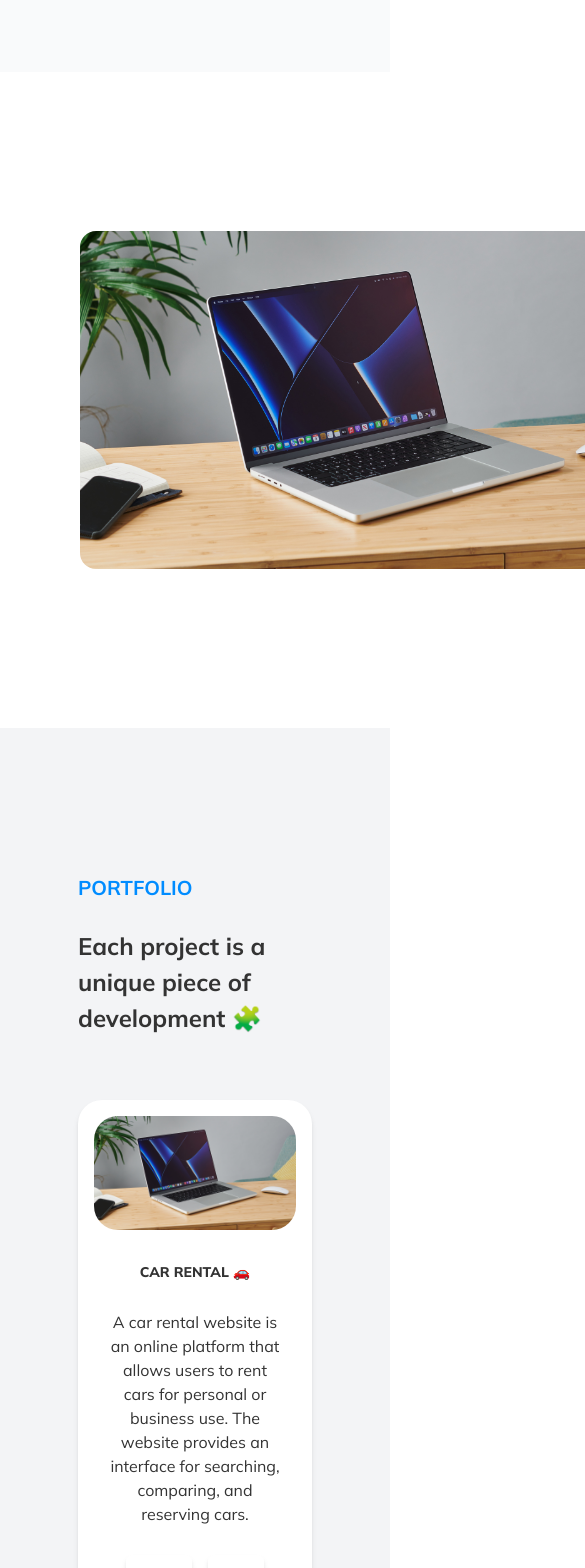
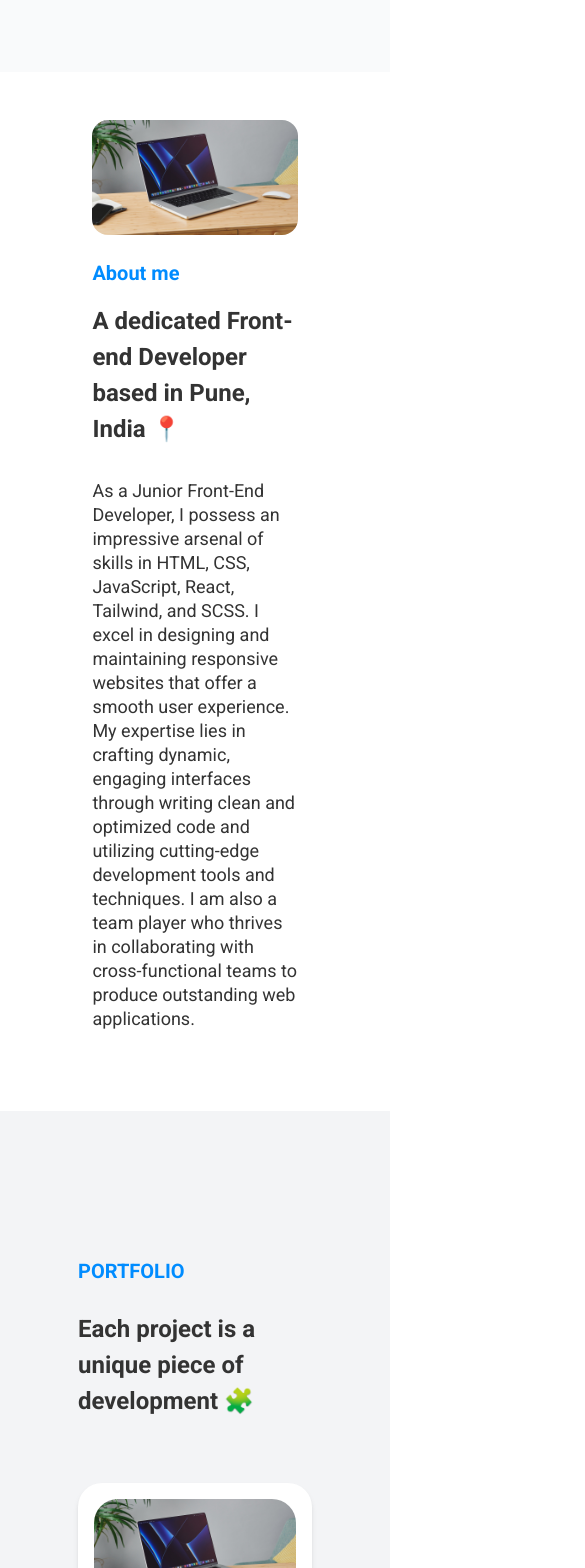
Before and after one commit to Py528/Personal_Website, a React (Vite) app in the folder vite-project/: page / in a window 390 px wide. Shown: the part 860-2428 px from the top of the page, 585 px wide, since content can reach past the window. Built offline with nearby package versions, Linux system fonts and the light colour scheme.

Commit message:
basic responsive design

```diff
--- a/vite-project/src/App.css
+++ b/vite-project/src/App.css
@@ -1,10 +1,10 @@
-@import url('https://fonts.googleapis.com/css2?family=Mulish:ital,wght@0,200;0,300;0,400;0,500;0,600;0,700;0,800;0,900;0,1000;1,200;1,300;1,400;1,500;1,600;1,700;1,800;1,900;1,1000&display=swap');
+@import url('https://fonts.googleapis.com/css2?family=Roboto:ital,wght@0,100;0,300;0,400;0,500;0,700;0,900;1,100;1,300;1,400;1,500;1,700;1,900&display=swap');
 @tailwind base;
 @tailwind components;
 @tailwind utilities;
 
 #root {
-	font-family: 'Mulish', sans-serif;
+	font-family: 'Roboto', sans-serif;
 }
 .hero-img {
 	-webkit-animation: morph 8s ease-in-out infinite;
--- a/vite-project/src/components/About.jsx
+++ b/vite-project/src/components/About.jsx
@@ -3,34 +3,32 @@ import { Macbook } from '../assets/assets';
 
 function About() {
 	return (
-		<div className="about m-auto w-[100%] p-[5rem] bg-white">
-			<div className="container mx-auto w-[1200px] flex gap-[5rem] justify-center items-center">
-				<div className="about-content flex justify-center items-center">
-					<div className="img-side min-w-[50%] min-h-[50%]">
+		<div className="about m-auto px-6 py-12 bg-white">
+			<div className="container mx-auto flex flex-col lg:flex-row gap-6 justify-center items-center max-w-[60%] w-[90%]">
+				<div className="img-side flex-shrink-0 w-full lg:w-1/2 aspect-w-1 aspect-h-1">
 					<img
 						src={Macbook}
-							className="rounded-[16px]"
+						className="rounded-2xl w-full h-auto object-cover"
 						alt="macbook"
 					/>
 				</div>
-					<div className="text-side text-[1.2rem] leading-[1.5rem] mt-[1.5rem] mb-[2.5rem] lg:m p-[2rem]">
-						<h2 className="text-[#008cff] font-bold leading-[2rem] mb-[1.5rem]">About me</h2>
-						<h3 className="text-[#333] text-[2rem] leading-[2rem] my-[1.5rem] font-bold">
+				<div className="text-side w-full lg:w-1/2 text-lg">
+					<h2 className="text-[#008cff] font-bold text-xl lg:text-2xl mb-4 lg:mb-8">About me</h2>
+					<h3 className="text-[#333] font-bold text-2xl lg:text-4xl leading-9 lg:leading-12 mb-8">
 						A dedicated Front-end Developer <br /> based in Pune, India 📍
 					</h3>
-						<p className="text-[#333] leading-[1.5rem] text-[1rem] mb-[2rem]">
+					<p className="text-[#333] leading-6 mb-8">
 						As a Junior Front-End Developer, I possess an impressive arsenal of skills in HTML, CSS,
-							JavaScript, React, Tailwind, and SCSS. I excel in designing and maintaining responsive
-							websites that offer a smooth user experience. My expertise lies in crafting dynamic,
-							engaging interfaces through writing clean and optimized code and utilizing cutting-edge
-							development tools and techniques. I am also a team player who thrives in collaborating with
-							cross-functional teams to produce outstanding web applications.
+						JavaScript, React, Tailwind, and SCSS. I excel in designing and maintaining responsive websites
+						that offer a smooth user experience. My expertise lies in crafting dynamic, engaging interfaces
+						through writing clean and optimized code and utilizing cutting-edge development tools and
+						techniques. I am also a team player who thrives in collaborating with cross-functional teams to
+						produce outstanding web applications.
 					</p>
-					</div>
 				</div>
 			</div>
 		</div>
 	);
 }
-// acics
+
 export default About;
--- a/vite-project/src/components/Contact.jsx
+++ b/vite-project/src/components/Contact.jsx
@@ -5,26 +5,23 @@ import { faEnvelopeOpenText } from '@fortawesome/free-solid-svg-icons';
 
 function Contact() {
 	return (
-		<div className=" flex justify-start items-center w-full py-12 bg-white">
+		<div className="flex justify-center items-center w-full py-12 bg-white">
 			<section
 				id="contact"
-				class="contact py-[1rem] px-[4rem] md:px-[10rem] lg:px-[15rem] xl:px-[20rem] w-full h-96 justify-center items-center flex flex-col"
+				className="contact py-8 md:py-16 lg:py-20 px-4 md:px-8 lg:px-12 justify-center items-center flex flex-col"
 			>
-				<div class="container  flex flex-col justify-center gap-10">
-					<div class="contact__content flex flex-col justify-center gap-16">
-						<div class="contact__title">
-							<p className="text-[#008cff] font-bold text-md leading-[1rem] mb-[.5rem] uppercase">
+				<div className="container flex flex-col justify-center gap-10">
+					<div className="contact__content flex flex-col justify-center gap-10 md:gap-16 lg:gap-20">
+						<div className="contact__title">
+							<p className="text-[#008cff] font-bold text-md md:text-lg leading-[1rem] mb-[.5rem] uppercase">
 								contact
 							</p>
-							<h3 className="text-[#333] text-[1.5rem] font-bold">Don't be shy! Hit me up! 👇</h3>
+							<h3 className="text-[#333] text-xl md:text-2xl font-bold">Don't be shy! Hit me up! 👇</h3>
 						</div>
-						<div class="contact__icons py-[1rem] flex justify-start items-center ">
-							<div
-								class="contact__icon-box w-80 flex items-center gap-8
-"
-							>
-								<span class="relative rounded-full bg-white w-10 h-10 shadow-md flex justify-center items-center">
-									<div class="absolute rounded-full bg-white w-18 h-18 shadow-lg"></div>
+						<div className="contact__icons py-4 md:py-8 lg:py-12 flex flex-col md:flex-row justify-center md:justify-start items-center">
+							<div className="contact__icon-box md:mr-8 w-80 flex items-center gap-8">
+								<span className="relative rounded-full bg-white w-10 h-10 shadow-md flex justify-center items-center">
+									<div className="absolute rounded-full bg-white w-18 h-18 shadow-lg"></div>
 									<FontAwesomeIcon
 										icon={faMapLocationDot}
 										beatFade
@@ -33,17 +30,14 @@ function Contact() {
 										className="absolute inset-0 h-full w-full object-contain"
 									/>
 								</span>
-								<div class="contact__info">
-									<h3 className="text-[#333] text-[1rem] font-extrabold">Location</h3>
-									<p className="text-[#888] text-[1rem]">Pune, India</p>
+								<div className="contact__info">
+									<h3 className="text-[#333] text-lg md:text-xl font-extrabold">Location</h3>
+									<p className="text-[#888] text-md md:text-lg">Pune, India</p>
 								</div>
 							</div>
-							<div
-								class="contact__icon-box w-80 flex items-center gap-8
-"
-							>
-								<span class="relative rounded-full bg-white w-10 h-10 shadow-md flex justify-center items-center">
-									<div class="absolute rounded-full bg-white w-18 h-18 shadow-lg"></div>
+							<div className="contact__icon-box mt-6 md:mt-0 w-80 flex items-center gap-8">
+								<span className="relative rounded-full bg-white w-10 h-10 shadow-md flex justify-center items-center">
+									<div className="absolute rounded-full bg-white w-18 h-18 shadow-lg"></div>
 									<FontAwesomeIcon
 										icon={faEnvelopeOpenText}
 										beatFade
@@ -52,10 +46,10 @@ function Contact() {
 										className="absolute inset-0 h-full w-full object-contain"
 									/>
 								</span>
-								<div class="contact__info">
-									<h3 className="text-[#333] text-[1rem] font-extrabold">Mail</h3>
+								<div className="contact__info">
+									<h3 className="text-[#333] text-lg md:text-xl font-extrabold">Mail</h3>
 									<a
-										className="text-[#888] text-[1rem]"
+										className="text-[#888] text-md md:text-lg"
 										href="mailto:pranaav.shinde5280@gmail.com"
 									>
 										pranaav.shinde5280@gmail.com
--- a/vite-project/src/components/Home.jsx
+++ b/vite-project/src/components/Home.jsx
@@ -2,7 +2,7 @@ import React from 'react';
 import Intro from './Intro';
 function Home() {
 	return (
-		<div className="home h-screen">
+		<div>
 			<Intro />
 		</div>
 	);
--- a/vite-project/src/components/Projects.jsx
+++ b/vite-project/src/components/Projects.jsx
@@ -3,21 +3,26 @@ import Project1 from './Project1';
 import Project2 from './Project2';
 import Project3 from './Project3';
 import Project4 from './Project4';
+
 function Projects() {
 	return (
-		<section className="project bg-gray-100 max-w-full">
-			<div className="container mx-auto py-36 w-[60%]">
-				<div className="project-content flex flex-col gap-4 ">
-					<p className="text-[#008cff] font-bold text-xl leading-[2rem] mb-[.5rem] uppercase">Portfolio</p>
-					<h3 class="text-[#333] text-[1.5rem] font-bold">
+		<section className="project bg-gray-100">
+			<div className="container mx-auto py-36 max-w-[60%] w-[90%]">
+				<div className=" mx-auto">
+					<div className="project-content flex flex-col gap-4">
+						<p className="text-[#008cff] font-bold text-xl leading-[2rem] mb-[.5rem] uppercase">
+							Portfolio
+						</p>
+						<h3 className="text-[#333] text-[1.5rem] font-bold">
 							Each project is a unique piece of development 🧩
 						</h3>
 					</div>
-				<div class="projects-grid flex flex-col gap-16 my-16">
+					<div className="projects-grid flex flex-col gap-16 my-16">
 						<Project1 />
 						<Project2 />
 						<Project3 />
 						<Project4 />
+					</div>
 				</div>
 			</div>
 		</section>
```
Lines whose indentation alone changed are shown as unchanged.
